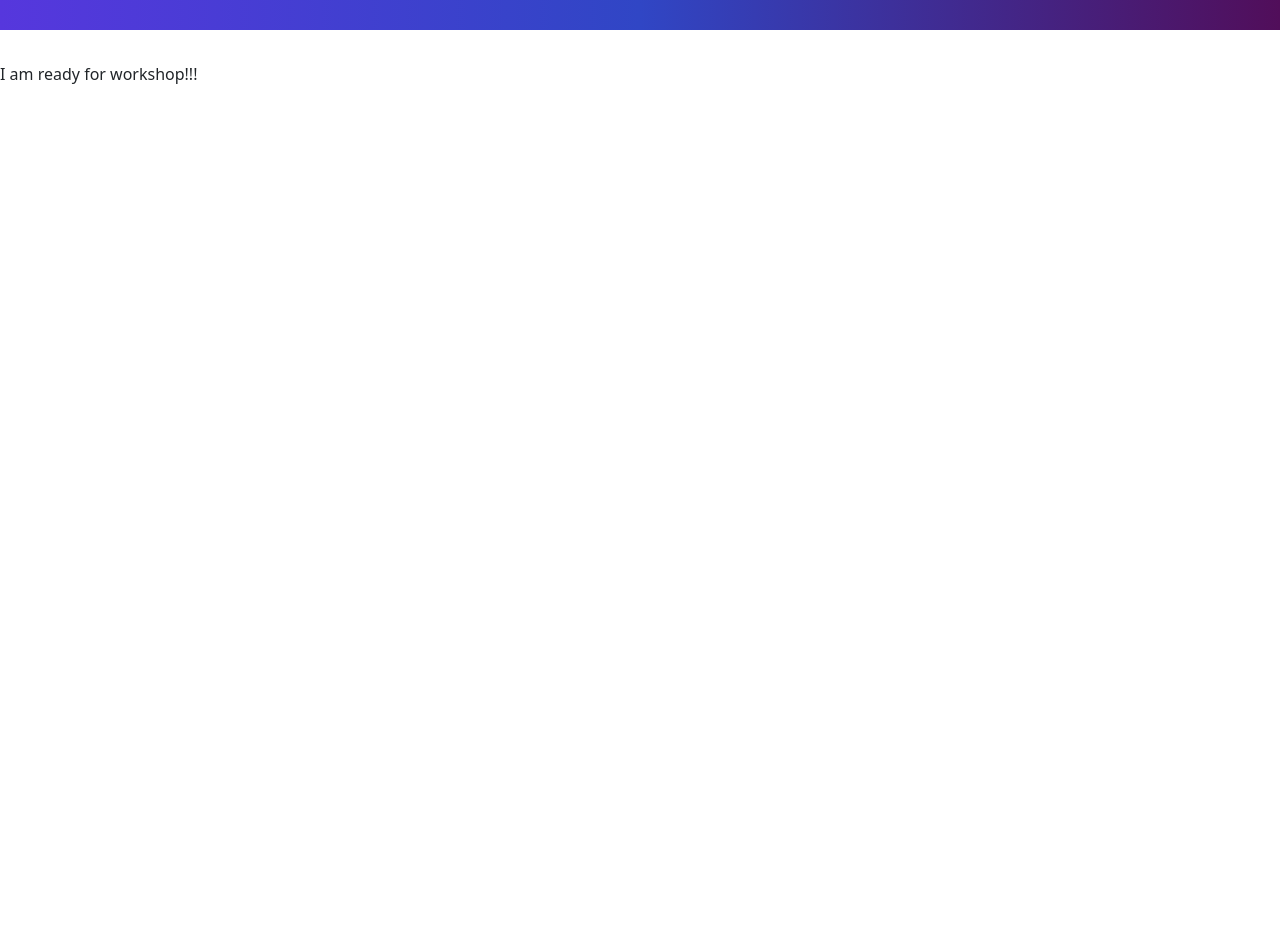
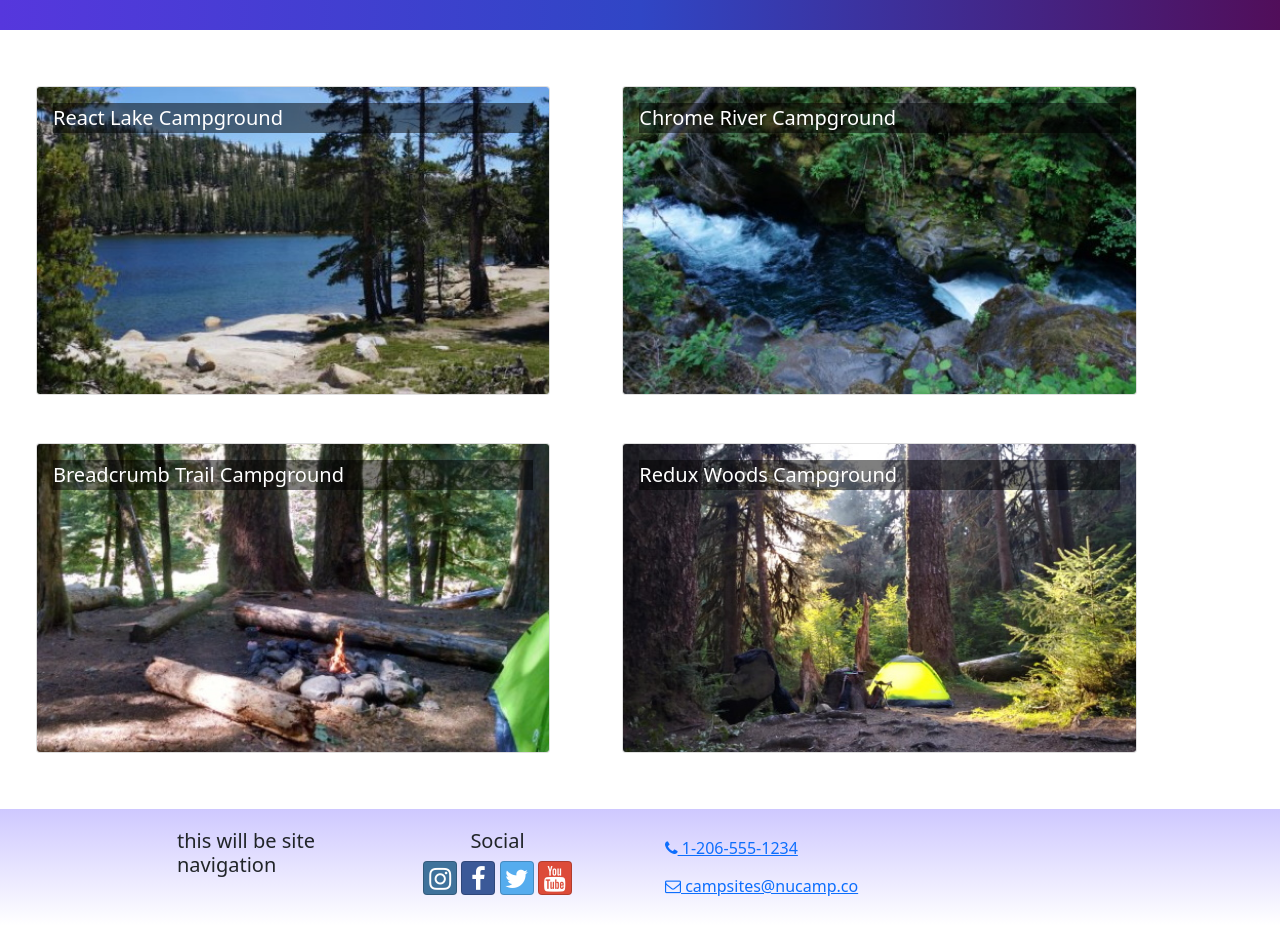
Before and after one commit to wingtek2020/nucampsite, a React (Create React App) app: page / in a window 1280 px wide. Shown: the part 98-1023 px from the top of the page. Before the commit the page ends 800 px from the top, so only its background shows below. Built offline with nearby package versions, Linux system fonts and the light colour scheme.

Commit message:
web workshop1

```diff
--- a/src/App.js
+++ b/src/App.js
@@ -1,19 +1,15 @@
 import React from 'react';
 import './App.css';
-import { Container, Navbar, NavbarBrand } from 'reactstrap';
-import NucampLogo from './assets/img/logo.png';
+import CampsitesList from './features/campsites/CampsitesList.js';
+import Header from './components/Header.js';
+import Footer from './components/Footer.js';
 
 function App() {
   return (
    <div>
-     <Navbar dark color='primary' sticky='top' expand='md'>
-        <Container>
-          <NavbarBrand href='/'>
-            <img src={NucampLogo} alt='nucamp logo' />
-          </NavbarBrand>
-        </Container>
-      </Navbar>
-      I am ready for workshop!!!
+     <Header/>
+     <CampsitesList/>
+     <Footer/>
    </div>
   );
 }
--- /dev/null
+++ b/src/components/Footer.js
@@ -0,0 +1,61 @@
+import { Container, Row, Col } from "reactstrap";
+
+const Footer = () => {
+    return (
+    <footer className="site-footer">
+        <Container>
+            <Row>
+                <Col xs={{size:4, offset:1}} sm='2'>
+                    <h5>this will be site navigation</h5>
+                </Col>
+                <Col xs='6' sm='3' className="text-center">
+                <h5>Social</h5>
+                        <a
+                            className='btn btn-social-icon btn-instagram'
+                            href='http://instagram.com/'
+                        >
+                            <i className='fa fa-instagram' />
+                        </a>{' '}
+                        <a
+                            className='btn btn-social-icon btn-facebook'
+                            href='http://www.facebook.com/'
+                        >
+                            <i className='fa fa-facebook' />
+                        </a>{' '}
+                        <a
+                            className='btn btn-social-icon btn-twitter'
+                            href='http://twitter.com/'
+                        >
+                            <i className='fa fa-twitter' />
+                        </a>{' '}
+                        <a
+                            className='btn btn-social-icon btn-google'
+                            href='http://youtube.com/'
+                        >
+                            <i className='fa fa-youtube' />
+                        </a>
+                </Col>
+                <Col>
+                    <a
+                        role='button'
+                        className='btn btn-link'
+                        href='tel:+12065551234'
+                    >
+                            <i className='fa fa-phone' /> 1-206-555-1234
+                    </a>
+                    <br />
+                    <a
+                        role='button'
+                        className='btn btn-link'
+                        href='mailto:notreal@notreal.co'
+                    >
+                        <i className='fa fa-envelope-o' /> campsites@nucamp.co
+                    </a>
+                </Col>
+            </Row>
+        </Container>
+    </footer>
+    )
+}
+
+export default Footer;
--- /dev/null
+++ b/src/components/Header.js
@@ -0,0 +1,18 @@
+import { Container, Navbar, NavbarBrand } from 'reactstrap';
+import NucampLogo from '../assets/img/logo.png';
+
+const Header = () => {
+    return (
+        <div>
+        <Navbar dark color='primary' sticky='top' expand='md'>
+           <Container>
+             <NavbarBrand href='/'>
+               <img src={NucampLogo} alt='nucamp logo' />
+             </NavbarBrand>
+           </Container>
+         </Navbar>
+      </div>
+    );
+};
+
+export default Header;
--- /dev/null
+++ b/src/features/campsites/CampsiteCard.js
@@ -0,0 +1,18 @@
+import { Card, CardImg, CardImgOverlay, CardTitle } from "reactstrap";
+
+const CampsiteCard = (props) => {
+    return (
+        <Card>
+            <CardImg
+                width='100%'
+                src={props.campsite.image}
+                alt={props.campsite.name}
+            />
+            <CardImgOverlay>
+                <CardTitle>{props.campsite.name}</CardTitle>
+            </CardImgOverlay>
+        </Card>
+    );
+};
+
+export default CampsiteCard;
--- /dev/null
+++ b/src/features/campsites/CampsitesList.js
@@ -0,0 +1,20 @@
+import { CAMPSITES } from '../../shared/CAMPSITES';
+import { Col, Row } from 'reactstrap';
+
+import CampsiteCard from './CampsiteCard';
+
+const CampsitesList = () => {
+    return (
+        <Row className='ms-auto'>
+            {CAMPSITES.map((campsite) => {
+                return(
+                    <Col md='5' className='m-4' key={campsite.id}>
+                        <CampsiteCard campsite={campsite}/>
+                    </Col>
+                )
+            })}
+        </Row>
+    );
+};
+
+export default CampsitesList;
```
